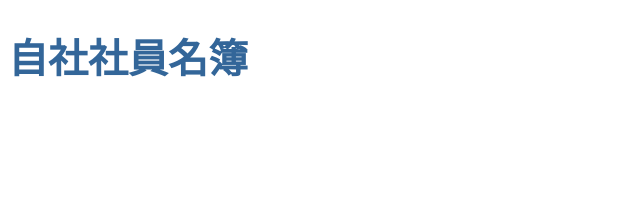
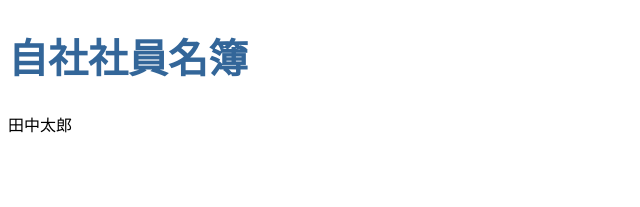
Before and after one commit to sug1t0m0/udemy_angular-ja, an Angular app: page / in a window 1280 px wide. Shown: the top 207 px of the page, without its empty margins (0-640 px from the left). Built offline with nearby package versions, Linux system fonts and the light colour scheme.

Commit message:
membersコンポーネントの表示確認

```diff
--- a/src/app/app.component.html
+++ b/src/app/app.component.html
@@ -1 +1,2 @@
 <h1>{{title}}</h1>
+<app-members></app-members>
--- a/src/app/members/members.component.html
+++ b/src/app/members/members.component.html
@@ -1 +1 @@
-<p>members works!</p>
+{{member}}
--- a/src/app/members/members.component.ts
+++ b/src/app/members/members.component.ts
@@ -7,6 +7,8 @@ import { Component, OnInit } from '@angular/core';
 })
 export class MembersComponent implements OnInit {
 
+  member = '田中太郎';
+
   constructor() { }
 
   ngOnInit(): void {
```
